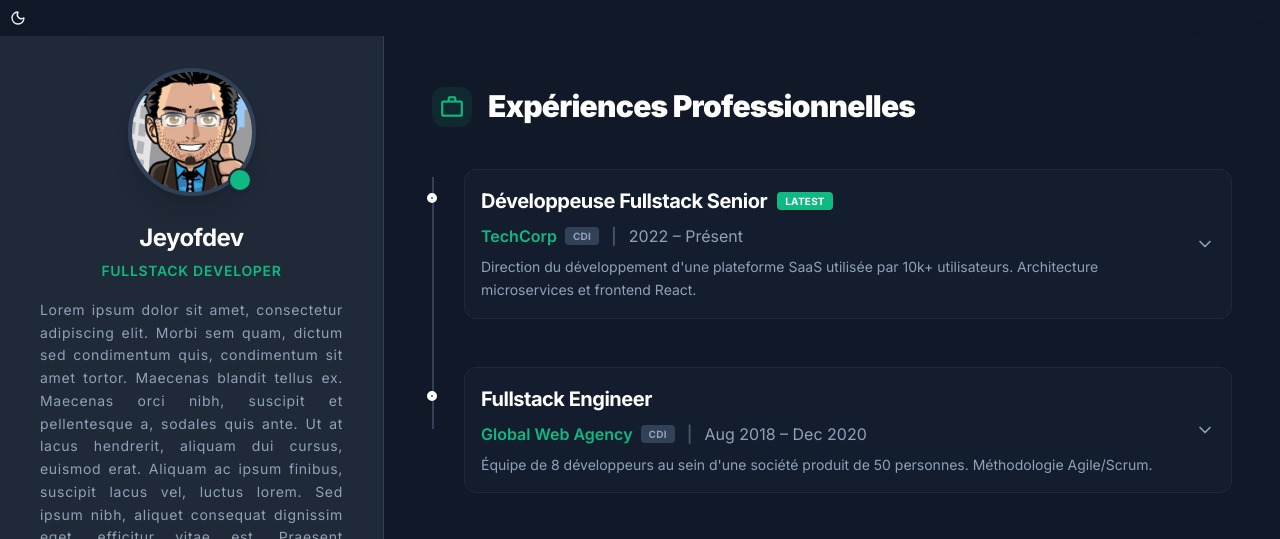
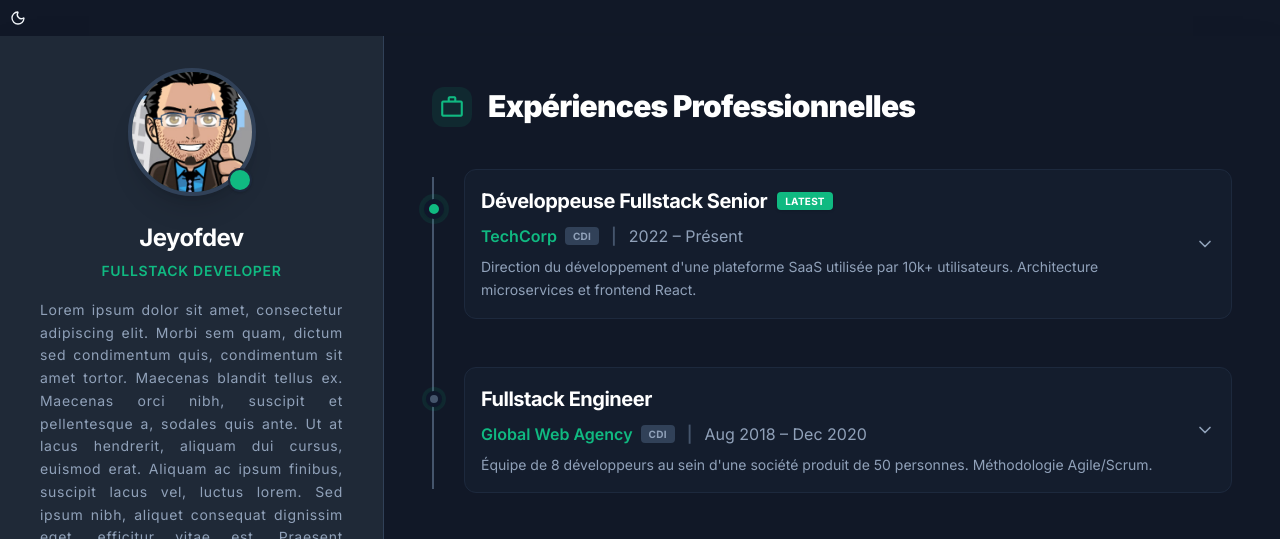
Before and after one commit to jeyofdev/my-interactive-cv, a Next.js app: page /cv in a window 1280 px wide. Shown: the top 539 px of the page. Built offline with nearby package versions, Linux system fonts and the light colour scheme.

Commit message:
feat: init timeline

```diff
--- a/app/(resume)/cv/page.tsx
+++ b/app/(resume)/cv/page.tsx
@@ -7,6 +7,7 @@ import { Chip, ChipColor } from "@/components/ui/chips/chip";
 import { Icon } from "@/components/ui/icons/icon";
 import { Typography } from "@/components/ui/typography/typography";
 import { resumeData } from "@/data/resume-data";
+import { cn } from "@/lib/utils";
 import Image from "next/image";
 
 const skillColorMap: Record<string, ChipColor> = {
@@ -183,7 +184,7 @@ const ResumePage = () => {
 						{/* Timeline Wrapper */}
 						<div className="relative space-y-12">
 							{/* Single continuous timeline line */}
-							<div className="absolute left-0 top-2 bottom-4 w-0.5 bg-slate-200 dark:bg-slate-700"></div>
+							<div className="absolute left-0 top-2 -bottom-11 w-0.5 bg-timeline-background"></div>
 
 							<ListRenderer
 								list={resumeData.experiences}
@@ -192,12 +193,13 @@ const ResumePage = () => {
 									<div className="relative pl-8">
 										{/* Timeline dot */}
 										<div
-											className={`absolute left-[-5px] top-6 rounded-full border-4 border-white shadow-sm z-10 ${
-												experience.id === 0
-													? "scale-125 top-8"
-													: "top-6 bg-slate-300 dark:bg-slate-600 border-2 size-[10px] left-[-4px]"
-											}`}
-											style={experience.id === 0 ? { backgroundColor: "#10b981" } : {}}
+											className={cn(
+												"absolute left-[-6px] top-6 size-[16px] bg-primary rounded-full border-4 border-timeline-border shadow-sm ring-4 ring-primary/10 z-10",
+												{
+													"bg-primary scale-125 top-8": experience.id === 1,
+													"top-6 bg-timeline-background-inactive": experience.id !== 1,
+												},
+											)}
 										/>
 
 										<Accordion type="single" collapsible>
@@ -292,7 +294,7 @@ const ResumePage = () => {
 												</AccordionTrigger>
 
 												<AccordionContent className="px-4 pb-6">
-													<div className="space-y-4 text-slate-600 dark:text-slate-400 text-sm leading-relaxed border-t border-accordion-separator pt-4">
+													<div className="space-y-4 border-t border-accordion-separator pt-4">
 														<div className="flex flex-wrap gap-1.5 mb-4">
 															<ListRenderer
 																list={experience.technologies}
--- a/app/globals.css
+++ b/app/globals.css
@@ -92,6 +92,11 @@
 		--accordion-muted-foreground-title
 	);
 
+	/* Timeline */
+	--color-timeline-background: var(--timeline-background);
+	--color-timeline-background-inactive: var(--timeline-background-inactive);
+	--color-timeline-border: var(--timeline-border);
+
 	/* Fonts */
 	--font-display: 'Inter', 'sans-serif';
 }
@@ -171,6 +176,10 @@
 	--border-accordion: theme(--color-slate-100);
 	--accordion-separator: theme(--color-slate-100);
 	--accordion-muted-foreground-title: theme(--color-slate-700);
+
+	--timeline-background: theme(--color-slate-200);
+	--timeline-background-inactive: theme(--color-slate-300);
+	--timeline-border: theme(--color-white);
 }
 
 .dark {
@@ -216,6 +225,10 @@
 	--border-accordion: theme(--color-slate-800);
 	--accordion-separator: theme(--color-slate-700 / 30%);
 	--accordion-muted-foreground-title: theme(--color-slate-200);
+
+	--timeline-background: theme(--color-slate-600);
+	--timeline-background-inactive: theme(--color-slate-600);
+	--timeline-border: theme(--color-slate-900);
 }
 
 @layer base {
```
